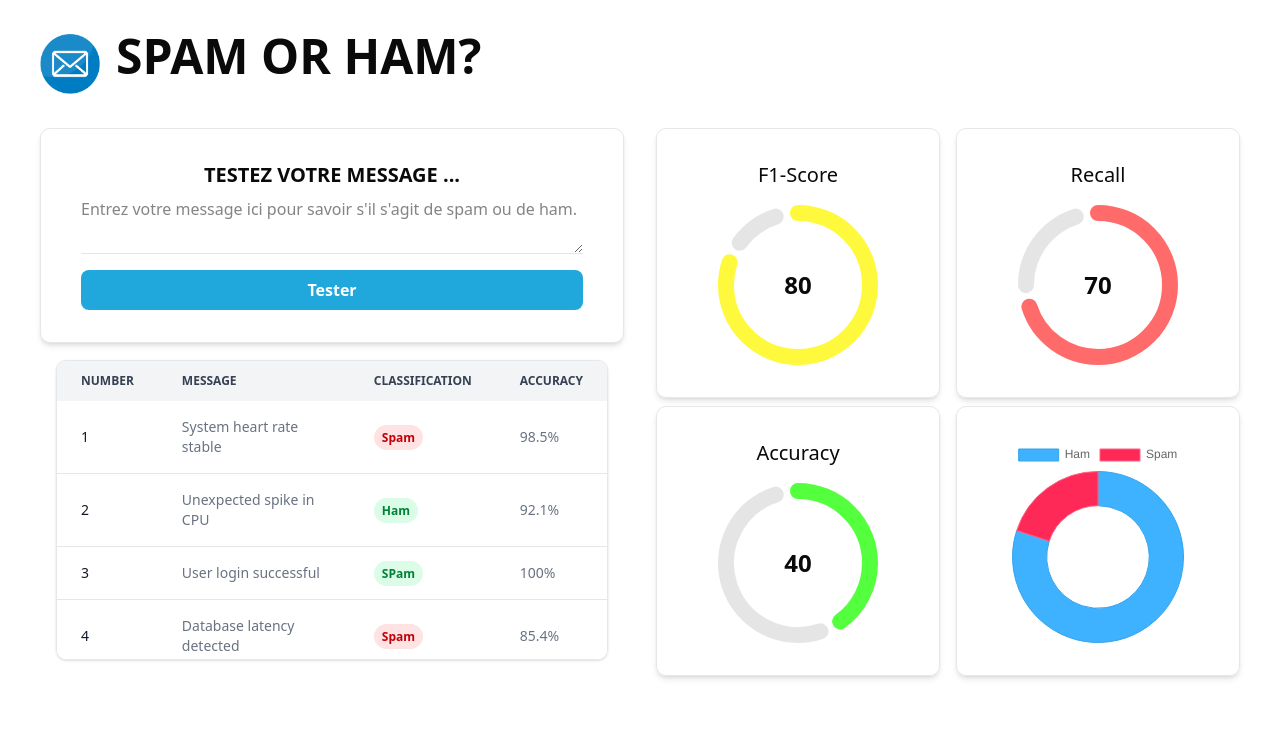
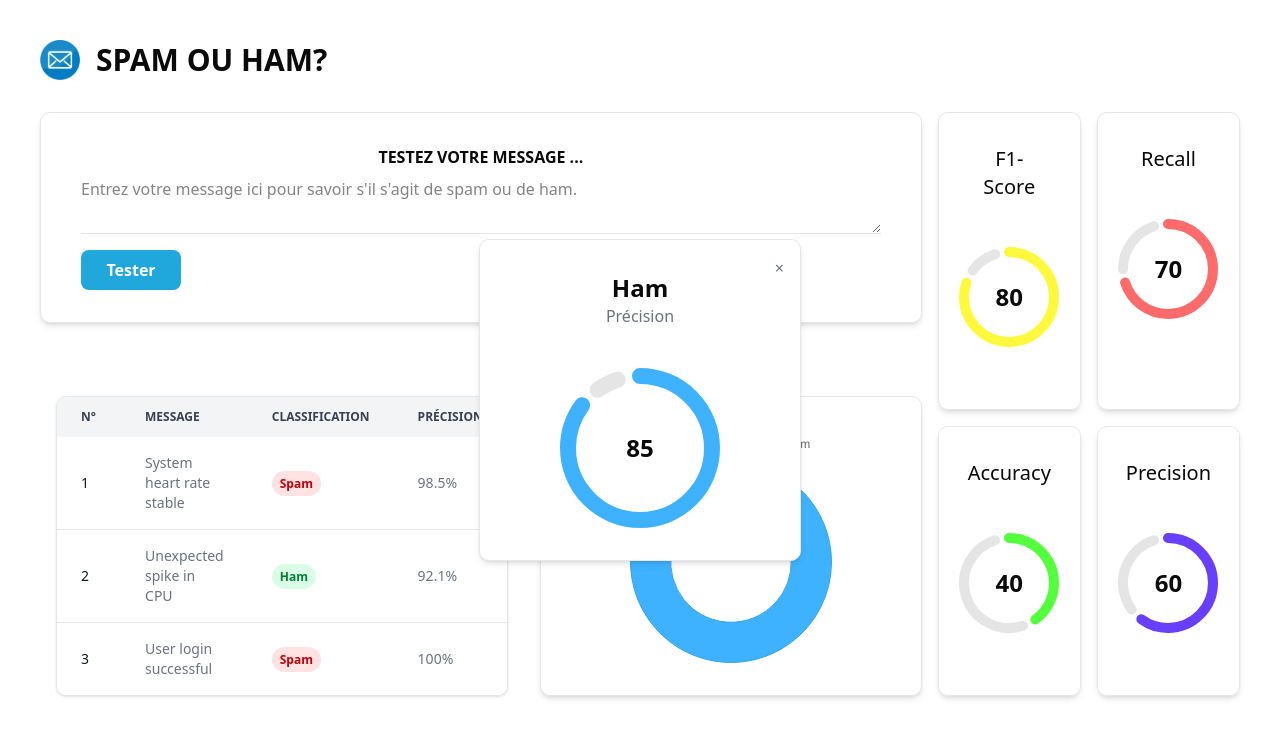
Before and after one commit to Lucas-Hr/SpamOrHamPrediction, a Next.js app: page / in a window 1280 px wide. Both pictures are taken after a click on the button "Tester". Shown: the top 738 px of the page. Built offline with nearby package versions, Linux system fonts and the light colour scheme; a web font is replaced by a local one.

Commit message:
restructured blocks

```diff
--- a/src/app/page.tsx
+++ b/src/app/page.tsx
@@ -1,30 +1,37 @@
 'use client'
+import { useState } from "react";
 import InputMessage from "@/components/inputMessage";
 import DoughnutChart from "@/components/dognutChart";
 import CardStats from "@/components/cardStats";
 import Table from "@/components/table";
+import Result from "@/components/result";
 import Image from "next/image";
 export default function Home() {
+  const [isVisible , setIsVisible] = useState<boolean>(false);
   return (
-    <div className="px-10 py-8 h-screen overflow-y-hidden">
+    <div className="px-10 py-10 ">
+        {isVisible && <Result classification="Ham" precision={0.85} setIsVisible={setIsVisible}/>}
         <div className="flex items-center gap-4">
-         <Image src="/messageicon.png" alt="Spam or Ham" className="w-15" width={200} height={200} />
-          <h1 className="text-5xl font-semibold mb-4">SPAM OR HAM?</h1>
+         <Image src="/messageicon.png" alt="Spam or Ham" className="w-10" width={200} height={200} />
+          <h1 className="text-3xl font-semibold">SPAM OU HAM?</h1>
         </div>
-      <div className="grid grid-cols-2 gap-8 mt-8">
+      <div className="flex gap-4   mt-8">
         <div className="flex flex-col justify-between ">
-          <InputMessage />
-          <Table />
+          <InputMessage setIsVisible={setIsVisible} />
+          <div className="flex items-start gap-4">
+            <Table />
+            <DoughnutChart spam={12} ham={3}/>
+          </div>
         </div>
-        <div className="flex flex-col gap-2 ">
+        <div className="flex flex-col gap-4 ">
           <div className="grid grid-cols-2 gap-4 ">
             <CardStats title="F1-Score" color="rgba(255, 249, 62, 1)" value={0.8}/>
             <CardStats title="Recall" color="rgba(255, 107, 107, 1)" value={0.7}/>
           </div>
-         <div className="grid grid-cols-2 gap-4 ">
-          <CardStats title="Accuracy" color="rgba(84, 255, 62, 1)" value={0.4}/>
-          <DoughnutChart spam={12} ham={3}/>
-        </div>
+          <div className="grid grid-cols-2 gap-4 ">
+            <CardStats title="Accuracy" color="rgba(84, 255, 62, 1)" value={0.4}/>
+            <CardStats title="Precision" color="rgb(104, 62, 255)" value={0.6}/>
+          </div>
         </div>
       </div>
     </div>
--- a/src/components/cardStats.tsx
+++ b/src/components/cardStats.tsx
@@ -7,9 +7,10 @@ type CardStatsProps = {
 };
 export default function CardStats({ title, color, value }: CardStatsProps) {
   return (
-    <div className="flex flex-col gap-4 items-center py-8 px-10 rounded-lg shadow-md border border-gray-200">
+    <div className="flex flex-col gap-4 items-center py-8 px-10 rounded-lg shadow-md border border-gray-200 ">
       <h2 className="text-xl  text-center">{title}</h2>
       <AnimatedCircularProgressBar
+      className="w-25"
       value={value !== undefined ? value * 100 : 0}
       gaugePrimaryColor={color || "rgb(79 70 229)"}
       gaugeSecondaryColor="rgba(0, 0, 0, 0.1)"
--- a/src/components/dognutChart.tsx
+++ b/src/components/dognutChart.tsx
@@ -48,8 +48,8 @@ const DoughnutChart = ({spam , ham} : DoughnutChartProps) => {
   } as const;
 
   return (
-     <div className="px-10 rounded-lg shadow-md border border-gray-200 py-8">
-      <Doughnut data={data} options={options} />
+     <div className="bg-white px-10 rounded-lg shadow-md border border-gray-200 py-8 h-75">
+      <Doughnut data={data} options={options}  />
     </div>
   );
 };
--- a/src/components/inputMessage.tsx
+++ b/src/components/inputMessage.tsx
@@ -1,11 +1,14 @@
+'use client'
 
-export default function InputMessage() {
+export default function InputMessage({setIsVisible}: {setIsVisible: (isVisible: boolean) => void}) {
   return (
     <div className="bg-white px-10 rounded-lg shadow-md border border-gray-200 py-8 ">
-      <h2 className="text-xl font-semibold text-center">TESTEZ VOTRE MESSAGE ...</h2>
-      <div className="flex flex-col items-center gap-4">
+      <h2 className="text-md font-semibold text-center">TESTEZ VOTRE MESSAGE ...</h2>
+      <div className="flex flex-col gap-4">
         <textarea className="w-full h-full py-2 border-b-1 outline-none" placeholder="Entrez votre message ici pour savoir s'il s'agit de spam ou de ham."></textarea>
-        <button className="px-4 py-2 bg-[#20a7db] text-white font-semibold rounded-md cursor-pointer w-full">Tester</button>
+        <button className="w-25 px-4 py-2 bg-[#20a7db] text-white font-semibold rounded-md cursor-pointer"
+        onClick={() => setIsVisible(true)}
+        >Tester</button>
       </div>
     </div>
   );
--- /dev/null
+++ b/src/components/result.tsx
@@ -0,0 +1,23 @@
+import { AnimatedCircularProgressBar } from "./ui/animated-circular-progress-bar";
+
+type ResultProps = {
+  classification?: string,
+  precision?: number
+  setIsVisible: (visible: boolean) => void,
+};
+export default function Result({classification, precision ,setIsVisible}: ResultProps) {
+  return (
+    <div className="z-1000  absolute top-1/2 left-1/2 transform -translate-x-1/2 -translate-y-1/2 bg-white p-20 rounded-lg shadow-md border border-gray-200 py-8 ">
+      <span className="absolute top-4 right-4 text-gray-500 cursor-pointer"
+      onClick={() => setIsVisible(false)}
+      >&times;</span>
+      <h2 className="text-2xl font-semibold text-center">{classification !== undefined ? classification : "N/A"}</h2>
+      <p className="text-center text-gray-500 text-extralight mb-10">Précision</p>
+      <AnimatedCircularProgressBar
+        value={precision !== undefined ? precision * 100 : 0}
+        gaugePrimaryColor="rgba(62, 178, 255, 1)"
+        gaugeSecondaryColor="rgba(0, 0, 0, 0.1)"
+      />
+    </div>
+  );
+}
--- a/src/components/table.tsx
+++ b/src/components/table.tsx
@@ -1,33 +1,32 @@
 "use client";
 
 import { useState } from "react";
-
 const Table = () => {
   // Initializing state with some dummy data
   const [data] = useState([
     { id: 1, message: "System heart rate stable", classification: "Spam", accuracy: "98.5%" },
     { id: 2, message: "Unexpected spike in CPU", classification: "Ham", accuracy: "92.1%" },
-    { id: 3, message: "User login successful", classification: "SPam", accuracy: "100%" },
+    { id: 3, message: "User login successful", classification: "Spam", accuracy: "100%" },
     { id: 4, message: "Database latency detected", classification: "Spam", accuracy: "85.4%" },
-    { id: 5, message: "Backup completed", classification: "SPam", accuracy: "99.9%" },
+    { id: 5, message: "Backup completed", classification: "Spam", accuracy: "99.9%" },
     { id: 6, message: "API timeout on endpoint /v1/auth", classification: "Error", accuracy: "78.2%" },
     { id: 7, message: "Memory usage optimized", classification: "Spam", accuracy: "95.0%" },
     { id: 8, message: "New device connected", classification: "Ham", accuracy: "88.7%" },
     { id: 9, message: "Disk space low", classification: "Spam", accuracy: "91.2%" },
-    { id: 10, message: "Cache invalidated", classification: "SPam", accuracy: "100%" },
+    { id: 10, message: "Cache invalidated", classification: "Spam", accuracy: "100%" },
   ]);
 
   return (
-    <div className="w-full max-w-4xl mx-auto p-4">
+    <div className="w-full px-4">
       {/* Container that controls the height and scrolling */}
-      <div className="relative overflow-y-auto border border-gray-200 rounded-lg shadow-sm" style={{ maxHeight: "300px" }}>
+      <div className="relative overflow-y-auto border border-gray-200 rounded-lg shadow-sm h-75" >
         <table className="w-full text-sm text-left text-gray-500">
           <thead className="text-xs text-gray-700 uppercase bg-gray-100 sticky top-0 z-10">
             <tr>
-              <th className="px-6 py-3">Number</th>
+              <th className="px-6 py-3">N°</th>
               <th className="px-6 py-3">Message</th>
               <th className="px-6 py-3">Classification</th>
-              <th className="px-6 py-3">Accuracy</th>
+              <th className="px-6 py-3">Précision</th>
             </tr>
           </thead>
           <tbody className="divide-y divide-gray-200 bg-white">
```
